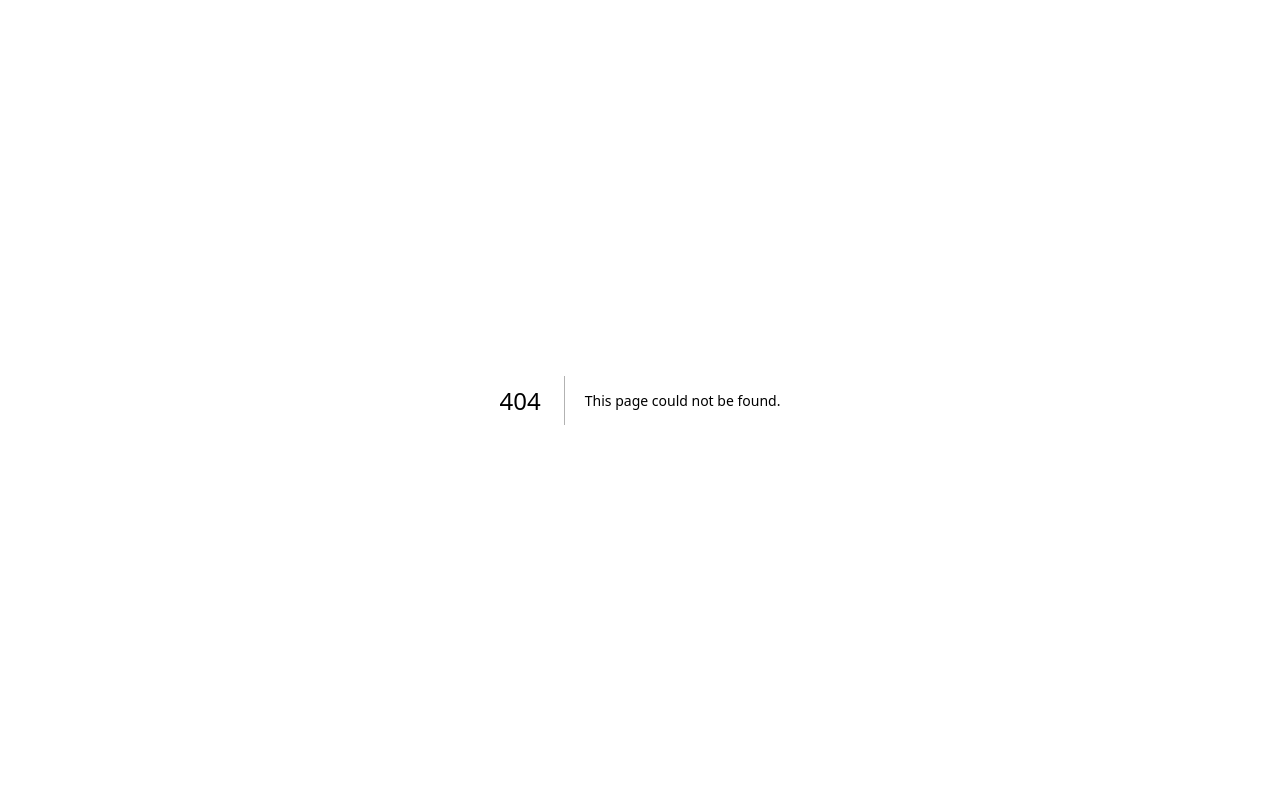
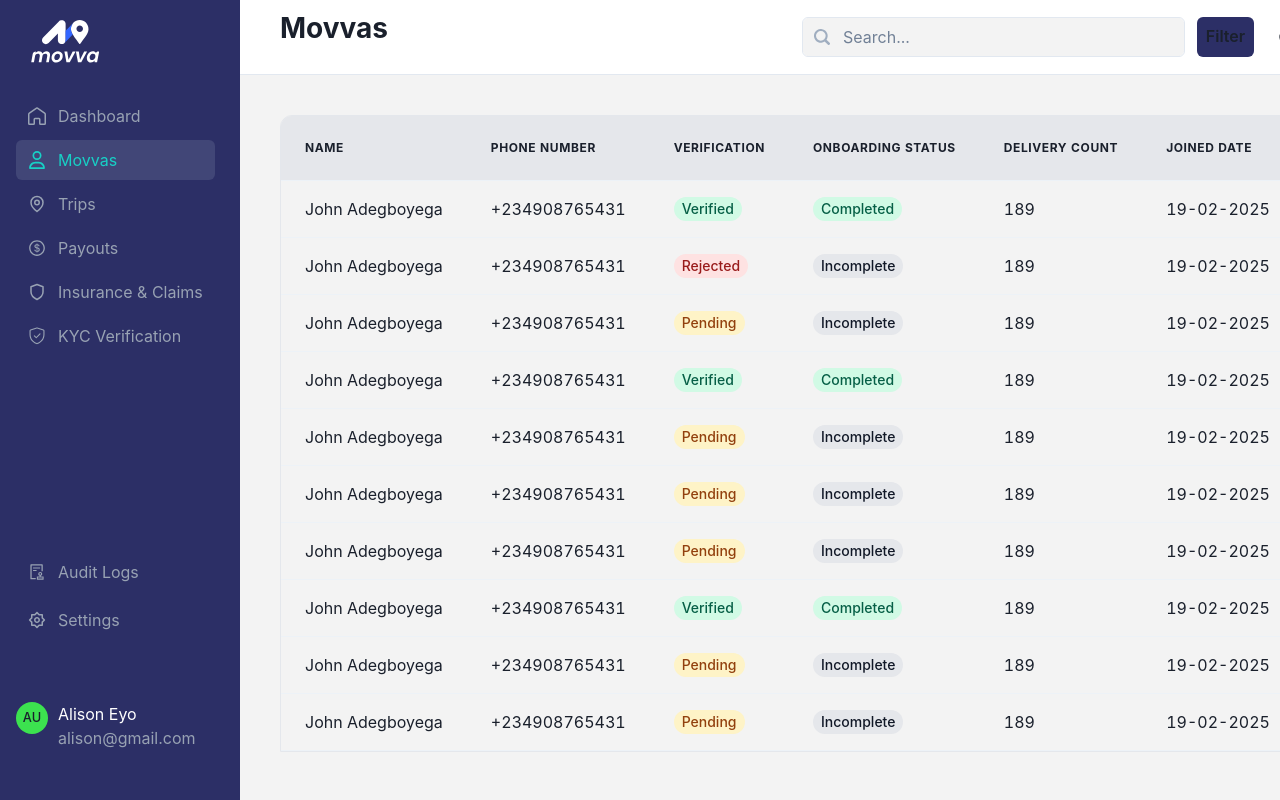
Before and after one commit to craxetdevelopers/movva_website, a Next.js app: page /admin/movvas in a window 1280 px wide. Before the commit this address had no page. Built offline with nearby package versions, Linux system fonts and the light colour scheme.

Commit message:
Completed the admin movva ui

```diff
--- a/src/app/admin/DashboardLayout.tsx
+++ b/src/app/admin/DashboardLayout.tsx
@@ -4,8 +4,24 @@ import { Box, Drawer, DrawerContent, Flex, useColorModeValue, useDisclosure } fr
 import React from 'react'
 import SideBar from './components/SideBar'
 import TopNavbar from './components/TopNavbar';
+import { usePathname } from 'next/navigation';
+
+const getTitleFromPath = (path: string): string => {
+    if (path === '/admin') return 'Dashboard';
+    if (path.includes('/admin/movvas')) return 'Movvas';
+    if (path.includes('/admin/trips')) return 'Trips';
+    if (path.includes('/admin/payouts')) return 'Payouts';
+    if (path.includes('/admin/insurance')) return 'Insurance & Claims';
+    if (path.includes('/admin/kyc')) return 'KYC Verification';
+    if (path.includes('/admin/audit')) return 'Audit Log';
+    if (path.includes('/admin/settings')) return 'Settings';
+    return 'Dashboard'; // fallback
+  };
+
 
 const DashboardLayout = ({children}: {children: React.ReactNode}) => {
+    const pathname = usePathname()
+    const pageTitle = getTitleFromPath(pathname)
     const { isOpen, onOpen, onClose } = useDisclosure();
   return (
     <Flex minH={'100vh'} bg={useColorModeValue('#f3f3f3', 'grey 900')}>
@@ -20,7 +36,7 @@ const DashboardLayout = ({children}: {children: React.ReactNode}) => {
 
       {/* Main content */}
       <Box flex="1" ml={{ base: 0, md: 60 }} >
-        <TopNavbar onOpen={onOpen} />
+        <TopNavbar onOpen={onOpen} title={pageTitle}/>
         <Box as="main" p={10}>
           {children}
         </Box>
--- a/src/app/admin/components/SideBar.tsx
+++ b/src/app/admin/components/SideBar.tsx
@@ -18,6 +18,7 @@ import { FiShield } from "react-icons/fi";
 import { GoShieldCheck } from "react-icons/go";
 import { AiOutlineAudit } from "react-icons/ai";
 import { RiSettings2Line } from "react-icons/ri";
+import { usePathname } from "next/navigation";
 
 const navLinks = [
   { name: "Dashboard", icon: GrHomeRounded, href: "/admin" },
@@ -39,6 +40,7 @@ const SideBar = ({
   onClose?: () => void;
   [key: string]: any;
 }) => {
+
   return (
     <Box
       bg="#2C2F66"
@@ -50,16 +52,12 @@ const SideBar = ({
     >
       <Flex h="20" alignItems="center" justifyContent="space-between" px="4">
         <Box pl={"15px"}>
-          <Image src="admin/logo.svg" alt="logo" />
+          <Image src="/admin/logo.svg" alt="logo" />
         </Box>
         <CloseButton display={{ base: "flex", md: "none" }} onClick={onClose} />
       </Flex>
 
-      <VStack
-        justifyContent={"space-between"}
-        alignItems={"start"}
-        h={"70vh"}
-      >
+      <VStack justifyContent={"space-between"} alignItems={"start"} h={"70vh"}>
         <VStack align="stretch" spacing={1} px={4} mt={4}>
           {navLinks.map((link) => (
             <NavItem key={link.name} icon={link.icon} href={link.href}>
@@ -106,8 +104,8 @@ const SideBar = ({
           </Link>
         </VStack>
       </VStack>
-      <VStack alignItems={'start'} px={4} pt={'62px'}>
-        <Flex gap={'10px'}>
+      <VStack alignItems={"start"} px={4} pt={"62px"}>
+        <Flex gap={"10px"}>
           <Avatar size="sm" name="Admin User" />
           <VStack alignItems={"start"} gap={"0px"}>
             <Text>Alison Eyo</Text>
@@ -130,15 +128,24 @@ function NavItem({
   children: React.ReactNode;
   href: string;
 }) {
+
+    const pathname = usePathname();
+
+  // Check for the active menu
+  const isActiveMenu = (path: string) => {
+    return pathname === path;
+  };
   return (
+
     <Link
       href={href}
       display="flex"
       alignItems="center"
       gap="3"
-      color={"#98A2B3"}
+      color={isActiveMenu(href)? "#17D1C6" : "#98A2B3"}
       px="3"
       py="2"
+      bg={isActiveMenu(href)? '#98A2B933' : ''}
       borderRadius="md"
       _hover={{ bg: "gray.700", color: "#17D1C6", textDecoration: "none" }}
     >
--- a/src/app/admin/components/TopNavbar.tsx
+++ b/src/app/admin/components/TopNavbar.tsx
@@ -5,6 +5,7 @@ import {
   Avatar,
   Badge,
   Box,
+  Button,
   Flex,
   Heading,
   HStack,
@@ -18,12 +19,14 @@ import {
   useColorModeValue,
   VStack,
 } from "@chakra-ui/react";
+import { usePathname } from "next/navigation";
 import React from "react";
 import { FiMenu, FiMoon, FiSun } from "react-icons/fi";
 import { IoIosNotificationsOutline } from "react-icons/io";
 
-const TopNavbar = ({ onOpen }: { onOpen: () => void }) => {
+const TopNavbar = ({ onOpen, title = "Dashboard" }: { onOpen: () => void; title?: string }) => {
   const { colorMode, toggleColorMode } = useColorMode();
+  const pathname = usePathname()
   const hasNotifications = true;
   return (
     <Flex
@@ -47,7 +50,7 @@ const TopNavbar = ({ onOpen }: { onOpen: () => void }) => {
       />
 
       <Heading mb={4} fontSize={"28px"} >
-        Dashboard
+        {title}
       </Heading>
       <Spacer />
       <HStack spacing={3} w={'100%'} maxW={'600px'}>
@@ -64,6 +67,7 @@ const TopNavbar = ({ onOpen }: { onOpen: () => void }) => {
             <Input type="text" placeholder="Search..." />
           </InputGroup>
         </VStack>
+        {pathname == '/admin/movvas' && <Button bg={'#2C2F66'}>Filter</Button>}
 
         <IconButton
           icon={colorMode === "light" ? <FiMoon /> : <FiSun />}
--- /dev/null
+++ b/src/app/admin/movvas/components/MovvasTable.tsx
@@ -0,0 +1,212 @@
+"use client";
+
+import {
+  Box,
+  Link,
+  Stack,
+  Table,
+  TableContainer,
+  Tbody,
+  Td,
+  Th,
+  Thead,
+  Tr,
+  useColorModeValue,
+} from "@chakra-ui/react";
+import React from "react";
+
+const verificationColors: Record<string, { bg: string; color: string }> = {
+  Verified: { bg: "#D1FAE5", color: "#065F46" }, // green
+  Rejected: { bg: "#FEE2E2", color: "#991B1B" }, // red
+  Pending: { bg: "#FEF3C7", color: "#92400E" }, // yellow
+  Completed: { bg: "#D1FAE5", color: "#065F46" },
+  Incompleted: { bg: "#E5E7EB", color: "#374151" },
+};
+
+const onboardingStatusColors: Record<string, { bg: string; color: string }> = {
+    Completed: { bg: "#D1FAE5", color: "#065F46" },
+    Incompleted: { bg: "#E5E7EB", color: "#374151" },
+  };
+
+const MovvasTable = () => {
+  return (
+    <Stack>
+      <TableContainer
+        borderRadius={"12px 12px 0px 0px"}
+        border={"0.5px solid #E4E7EC"}
+      >
+        <Table variant="simple">
+          <Thead bg={"#E5E7EB"} >
+            <Tr >
+              <Th py={'24px'} color={useColorModeValue("grey.400", "#000")}>Name</Th>
+              <Th color={useColorModeValue("grey.400", "#000")}>
+                Phone Number
+              </Th>
+              <Th color={useColorModeValue("grey.400", "#000")}>
+                Verification
+              </Th>
+              <Th color={useColorModeValue("grey.400", "#000")}>
+                Onboarding status
+              </Th>
+              <Th color={useColorModeValue("grey.400", "#000")}>
+                Delivery count
+              </Th>
+              <Th color={useColorModeValue("grey.400", "#000")}>Joined date</Th>
+              <Th color={useColorModeValue("grey.400", "#000")}>Actions</Th>
+            </Tr>
+          </Thead>
+          <Tbody>
+            {movvaTable.map((movTab, idx) => {
+              const verification = movTab.verification;
+              const status = movTab.onboardingStatus;
+              const { bg: verificationBg, color: verificationColor } =
+                verificationColors[verification] || {
+                  bg: "#E5E7EB",
+                  color: "#111827",
+                };
+
+              const { bg: statusBg, color: statusColor } =
+                onboardingStatusColors[status] || {
+                  bg: "#E5E7EB",
+                  color: "#111827",
+                };
+              return (
+                <Tr key={idx}>
+                  <Td>{movTab.name}</Td>
+                  <Td>{movTab.phoneNumber}</Td>
+                  <Td>
+                    <Box
+                      bg={verificationBg}
+                      color={verificationColor}
+                      px="2"
+                      py="0.5"
+                      fontWeight="medium"
+                      fontSize="sm"
+                      borderRadius="12px"
+                      display="inline-block"
+                    >
+                      {movTab.verification}
+                    </Box>
+                  </Td>
+                  <Td>
+                    <Box
+                      bg={statusBg}
+                      color={statusColor}
+                      px="2"
+                      py="0.5"
+                      fontWeight="medium"
+                      fontSize="sm"
+                      borderRadius="12px"
+                      display="inline-block"
+                    >
+                      {movTab.onboardingStatus}
+                    </Box>
+                  </Td>
+                  <Td>{movTab.deliveryCount}</Td>
+                  <Td>{movTab.doj}</Td>
+                  <Td>
+                    <Link href="">View</Link>
+                  </Td>
+                </Tr>
+              );
+            })}
+          </Tbody>
+        </Table>
+      </TableContainer>
+    </Stack>
+  );
+};
+
+export default MovvasTable;
+
+interface MovvaTable {
+  name: string;
+  phoneNumber: string;
+  verification: string;
+  onboardingStatus: string;
+  deliveryCount: string;
+  doj: string;
+}
+
+const movvaTable: MovvaTable[] = [
+  {
+    name: "John Adegboyega",
+    phoneNumber: "+234908765431",
+    verification: "Verified",
+    onboardingStatus: "Completed",
+    deliveryCount: "189",
+    doj: "19-02-2025",
+  },
+  {
+    name: "John Adegboyega",
+    phoneNumber: "+234908765431",
+    verification: "Rejected",
+    onboardingStatus: "Incomplete",
+    deliveryCount: "189",
+    doj: "19-02-2025",
+  },
+  {
+    name: "John Adegboyega",
+    phoneNumber: "+234908765431",
+    verification: "Pending",
+    onboardingStatus: "Incomplete",
+    deliveryCount: "189",
+    doj: "19-02-2025",
+  },
+  {
+    name: "John Adegboyega",
+    phoneNumber: "+234908765431",
+    verification: "Verified",
+    onboardingStatus: "Completed",
+    deliveryCount: "189",
+    doj: "19-02-2025",
+  },
+  {
+    name: "John Adegboyega",
+    phoneNumber: "+234908765431",
+    verification: "Pending",
+    onboardingStatus: "Incomplete",
+    deliveryCount: "189",
+    doj: "19-02-2025",
+  },
+  {
+    name: "John Adegboyega",
+    phoneNumber: "+234908765431",
+    verification: "Pending",
+    onboardingStatus: "Incomplete",
+    deliveryCount: "189",
+    doj: "19-02-2025",
+  },
+  {
+    name: "John Adegboyega",
+    phoneNumber: "+234908765431",
+    verification: "Pending",
+    onboardingStatus: "Incomplete",
+    deliveryCount: "189",
+    doj: "19-02-2025",
+  },
+  {
+    name: "John Adegboyega",
+    phoneNumber: "+234908765431",
+    verification: "Verified",
+    onboardingStatus: "Completed",
+    deliveryCount: "189",
+    doj: "19-02-2025",
+  },
+  {
+    name: "John Adegboyega",
+    phoneNumber: "+234908765431",
+    verification: "Pending",
+    onboardingStatus: "Incomplete",
+    deliveryCount: "189",
+    doj: "19-02-2025",
+  },
+  {
+    name: "John Adegboyega",
+    phoneNumber: "+234908765431",
+    verification: "Pending",
+    onboardingStatus: "Incomplete",
+    deliveryCount: "189",
+    doj: "19-02-2025",
+  },
+];
--- /dev/null
+++ b/src/app/admin/movvas/page.tsx
@@ -0,0 +1,15 @@
+'use client'
+
+import React from 'react'
+import DashboardLayout from '../DashboardLayout'
+import MovvasTable from './components/MovvasTable'
+
+const AdminMovvas = () => {
+  return (
+    <DashboardLayout>
+        <MovvasTable />
+    </DashboardLayout>
+  )
+}
+
+export default AdminMovvas
--- a/src/app/admin/page.tsx
+++ b/src/app/admin/page.tsx
@@ -10,7 +10,6 @@ import CancelledDeliveries from './components/CancelledDeliveries'
 const AdminDashboard = () => {
   return (
     <DashboardLayout>
-
       <Statistics />
       <Flex flexWrap={'wrap'} justifyContent={'space-between'}>
         <Deliveries />
```
